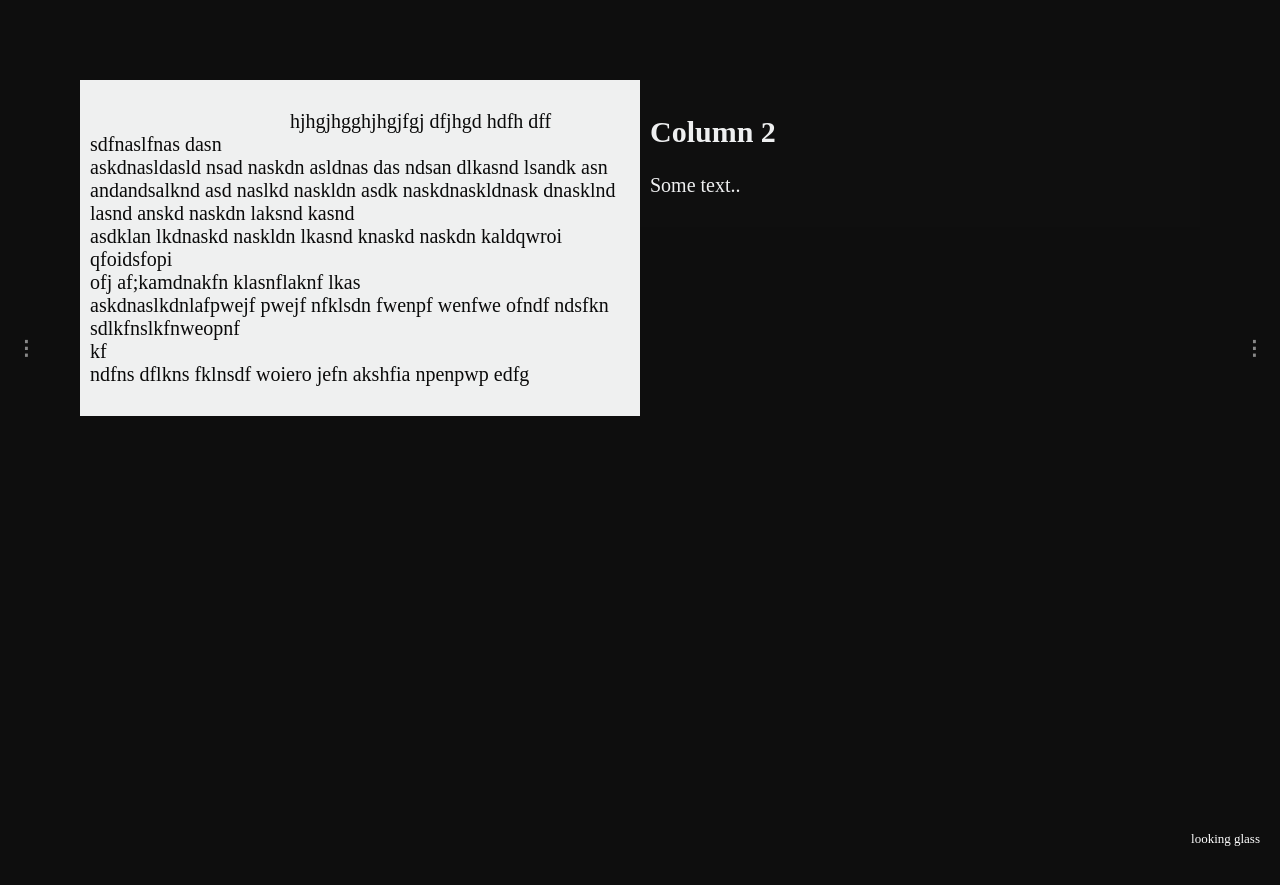
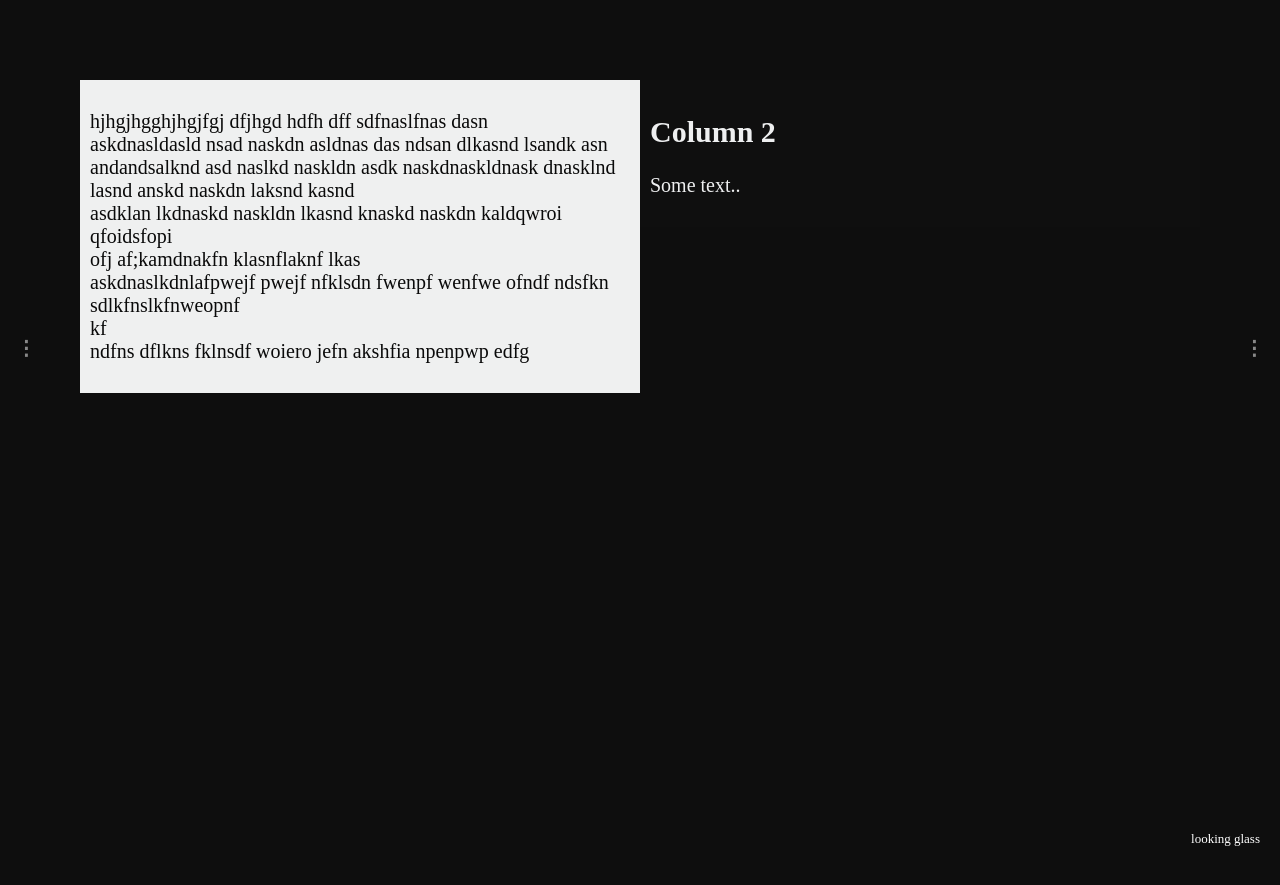
Before and after one commit to hafizzainal/hafizzainal.github.io, a Jekyll site: the page built from index.md, in a window 1280 px wide. Shown: the top 885 px of the page. Built offline with Jekyll 4.4.1, drawn with Linux system fonts in a browser that asks for light colours; our own code applies the rules of GitHub Pages for plain Markdown files.

Commit message:
Update default.html

```diff
--- a/_layouts/default.html
+++ b/_layouts/default.html
@@ -48,6 +48,7 @@ img {vertical-align: middle;}
 
 .left {
   width: 50%;
+  text-indent: 200px;
 }
 
 .right {
@@ -158,7 +159,7 @@ img {vertical-align: middle;}
 .author {color: #ffffff; text-indent: 50px;}
 
 /* Work text */
-.work {color: #0a0a0a; text-indent: 200px;}
+.work {color: #0a0a0a;}
 
 /* Footer */
 .footer {
```
